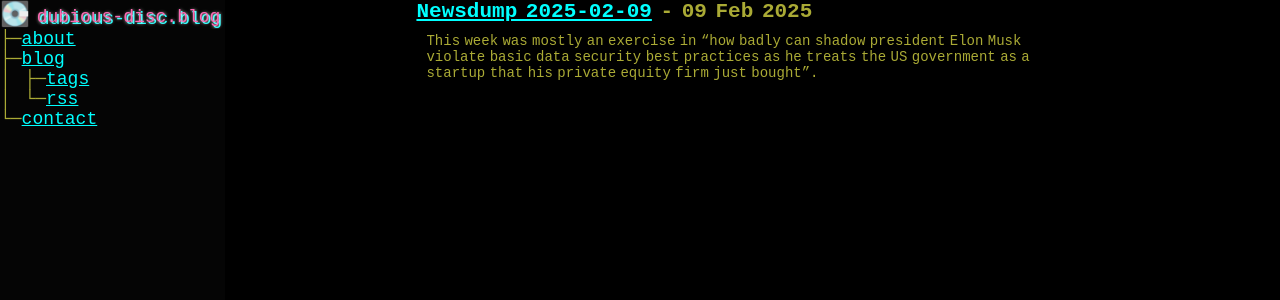
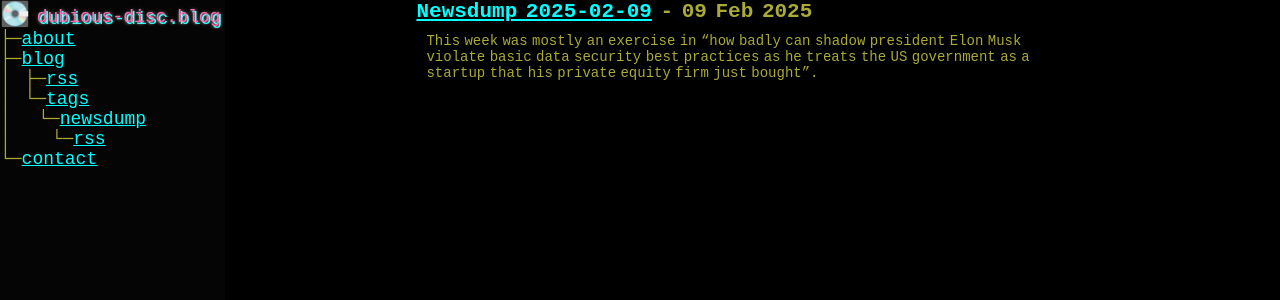
Before and after one commit to paranoid-porygon/paranoid-porygon.github.io, a Jekyll site: the page built from _pages/index.markdown, in a window 1280 px wide. Shown: the top 300 px of the page. Built offline with Jekyll 4.4.1, drawn with Linux system fonts in a browser that asks for light colours.

Commit message:
update nav bar

```diff
--- a/_layouts/default.html
+++ b/_layouts/default.html
@@ -17,8 +17,10 @@
   <!--&nbsp;&nbsp;├<li><a href="/" {% if page.title == "Home" %}class="active-page"{% endif %}>/</a></li> -->
       ├─<a href="/about" {% if page.title == "About" %}class="active-page"{% endif %}>about</a><br>
       ├─<a href="/blog" {% if page.title == "blog" %}class="active-page"{% endif %}>blog</a><br>
-      │&nbsp;&nbsp;├─<a href="/blog/tags" {% if page.title == "tags" %}class="active-page"{% endif %}>tags</a><br>
-      │&nbsp;&nbsp;└─<a href="{{ site.url }}/feed.xml" target="_blank" rel="noopener noreferrer">rss</a><br>
+      │&nbsp;&nbsp;├─<a href="{{ site.url }}/feed.xml" target="_blank" rel="noopener noreferrer">rss</a><br>
+      │&nbsp;&nbsp;└─<a href="/blog/tags" {% if page.title == "tags" %}class="active-page"{% endif %}>tags</a><br>
+      │&nbsp;&nbsp;&nbsp;&nbsp;└─<a href="/blog/tags/newsdump" {% if page.title == "newsdump" %}class="active-page"{% endif %}>newsdump</a><br>
+      │&nbsp;&nbsp;&nbsp;&nbsp;&nbsp;&nbsp;└─<a href="{{ site.url }}/feed.xml" target="_blank" rel="noopener noreferrer">rss</a><br>
       └─<a href="/contact" {% if page.title == "Contact" %}class="active-page"{% endif %}>contact</a>
     </div>
   </div><!--nav-wrapper end-->
```
